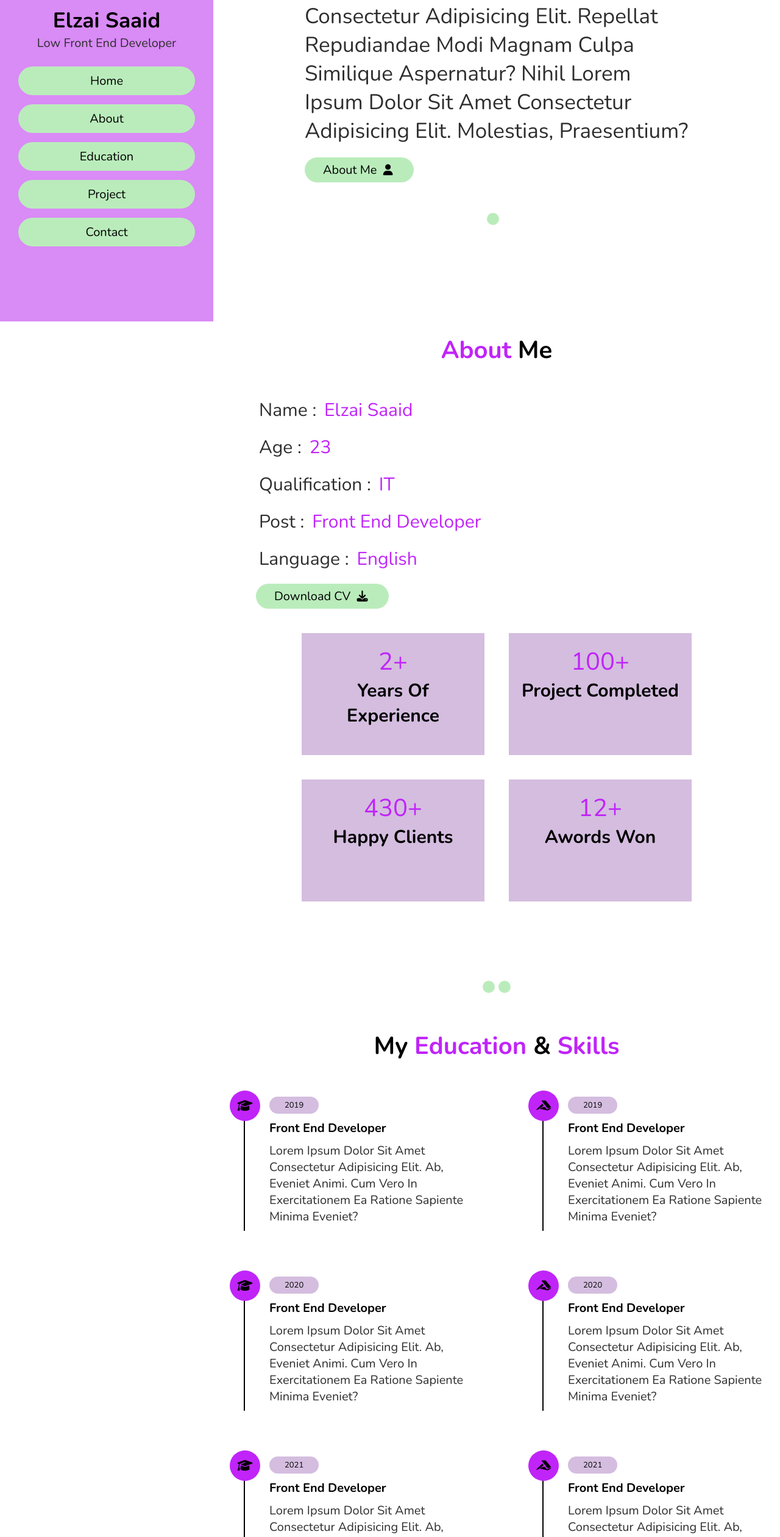
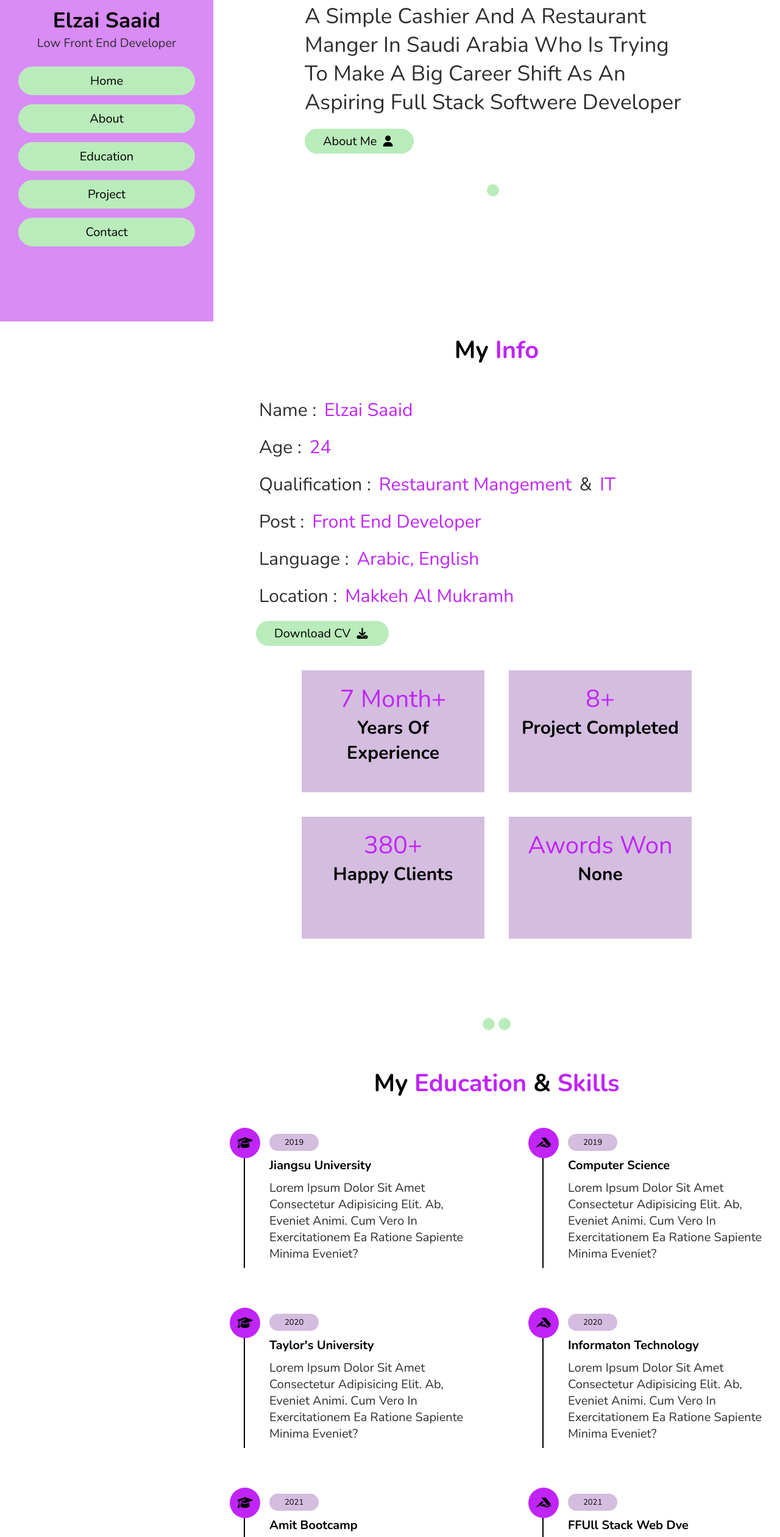
Before and after one commit to CODE-ELZ/Portfolio, a plain HTML site: page index.html in a window 1280 px wide. Shown: the part 273-2793 px from the top of the page at 61% size. Drawn offline with nearby package versions, Linux system fonts and the light colour scheme.

Commit message:
Update index.html

```diff
--- a/index.html
+++ b/index.html
@@ -43,8 +43,7 @@
 
         <h3>HI THERE !</h3>
         <h1>I'M <span>Elzai Saaid</span></h1>
-        <p>Lorem ipsum dolor sit, amet consectetur adipisicing elit. Repellat repudiandae modi magnam culpa similique aspernatur? Nihil
-        Lorem ipsum dolor sit amet consectetur adipisicing elit. Molestias, praesentium?
+        <p>A simple Cashier and a restaurant manger in Saudi arabia who is trying to make a big career shift as an aspiring full stack softwere developer
         </p>
         <a href="#about"><button class="btn">about me <i class="fas fa-user"></i></button></a>
         <hr>
@@ -56,39 +55,40 @@
 
      <section class="about" id="about">
 
-        <h1 class="heading"> <span>about</span> me </h1>
+        <h1 class="heading"> my <span>info</span></h1>
 
         <div class="row">
 
             <div class="info">
                 <h3> <span> name : </span> Elzai Saaid </h3>
-                <h3> <span> age : </span> 23 </h3>
-                <h3> <span> qualification : </span> IT </h3>
+                <h3> <span> age : </span> 24 </h3>
+                <h3> <span> qualification : </span> restaurant mangement <span>&</span> IT </h3>
                 <h3> <span> post : </span> front end developer </h3>
-                <h3> <span> language : </span> English </h3>
+                <h3> <span> language : </span> Arabic, English </h3>
+                <h3> <span> location : </span> Makkeh Al Mukramh </h3>
                 <a href="#"><button class="btn"> download CV <i class="fas fa-download"></i></button></a>
             </div>
 
             <div class="counter">
 
                 <div class="box">
-                    <span>2+</span>
+                    <span>7 month+</span>
                     <h3>Years of experience</h3>
                 </div>
 
                 <div class="box">
-                    <span>100+</span>
+                    <span>8+</span>
                     <h3>project completed</h3>
                 </div>
 
                 <div class="box">
-                    <span>430+</span>
+                    <span>380+</span>
                     <h3>happy clients</h3>
                 </div>
 
                 <div class="box">
-                    <span>12+</span>
-                    <h3>awords won</h3>
+                    <span>awords won</span>
+                    <h3> none</h3>
                 </div>
 
             </div>
@@ -111,42 +111,42 @@
             <div class="box">
                 <i class="fas fa-graduation-cap"></i>
                     <span>2019</span>
-                    <h3>front end developer</h3>
+                    <h3>Jiangsu University</h3>
                     <p>Lorem ipsum dolor sit amet consectetur adipisicing elit. Ab, eveniet animi. Cum vero in exercitationem ea ratione sapiente minima eveniet?</p>
             </div>
 
             <div class="box">
                 <i class="fa-brands fa-accusoft"></i>
                     <span>2019</span>
-                    <h3>front end developer</h3>
+                    <h3>Computer science</h3>
                     <p>Lorem ipsum dolor sit amet consectetur adipisicing elit. Ab, eveniet animi. Cum vero in exercitationem ea ratione sapiente minima eveniet?</p>
             </div>
 
             <div class="box">
                 <i class="fas fa-graduation-cap"></i>
                     <span>2020</span>
-                    <h3>front end developer</h3>
+                    <h3>Taylor's University</h3>
                     <p>Lorem ipsum dolor sit amet consectetur adipisicing elit. Ab, eveniet animi. Cum vero in exercitationem ea ratione sapiente minima eveniet?</p>
             </div>
 
             <div class="box">
                 <i class="fa-brands fa-accusoft"></i>
                     <span>2020</span>
-                    <h3>front end developer</h3>
+                    <h3>Informaton Technology</h3>
                     <p>Lorem ipsum dolor sit amet consectetur adipisicing elit. Ab, eveniet animi. Cum vero in exercitationem ea ratione sapiente minima eveniet?</p>
             </div>
 
             <div class="box">
                 <i class="fas fa-graduation-cap"></i>
                     <span>2021</span>
-                    <h3>front end developer</h3>
+                    <h3>Amit bootcamp</h3>
                     <p>Lorem ipsum dolor sit amet consectetur adipisicing elit. Ab, eveniet animi. Cum vero in exercitationem ea ratione sapiente minima eveniet?</p>
             </div>
 
             <div class="box">
                 <i class="fa-brands fa-accusoft"></i>
                     <span>2021</span>
-                    <h3>front end developer</h3>
+                    <h3>fFUll Stack Web Dve</h3>
                     <p>Lorem ipsum dolor sit amet consectetur adipisicing elit. Ab, eveniet animi. Cum vero in exercitationem ea ratione sapiente minima eveniet?</p>
             </div>
 
@@ -165,27 +165,27 @@
 
         <div class="box-container">
             <div class="box">
-                <img src="img/pic7.webp" alt="">
+                <a href="https://code-elz.github.io/Sky/"><img src="img/p2.png" alt=""></a>
             </div>
 
             <div class="box">
-                <img src="img/pic2.webp" alt="">
+                <a href="https://code-elz.github.io/tingdog/"><img src="img/p5.jfif" alt=""></a>
             </div>
 
             <div class="box">
-                <img src="img/pic3.webp" alt="">
+                <a href="https://code-elz.github.io/Dragon/"><img src="img/p3.png" alt=""></a>
             </div>
 
             <div class="box">
-                <img src="img/pic4.webp" alt="">
+                <a href="https://code-elz.github.io/TSTUDIO/"><img src="img/p1.png" alt=""></a>
             </div>
 
             <div class="box">
-                <img src="img/pic5.jpg" alt="">
+                <a href="https://code-elz.github.io/web101/"><img src="img/pic9.jpg" alt=""></a>
             </div>
 
             <div class="box">
-                <img src="img/pic6.webp" alt="">
+                <a href="https://code-elz.github.io/Jblog/"><img src="img/pic6.webp" alt=""></a>
             </div>
         </div>
         <hr style="margin-bottom: 30px; margin-top: 100px;">
```
